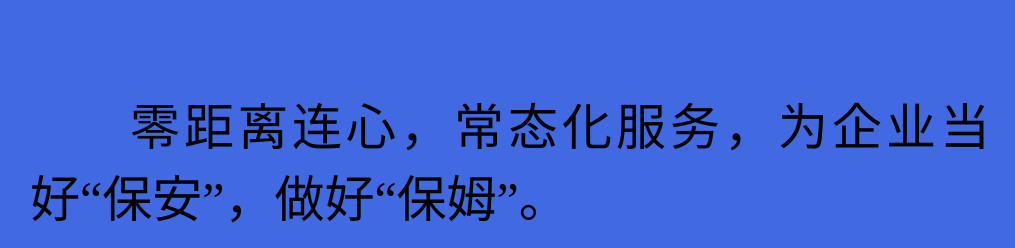
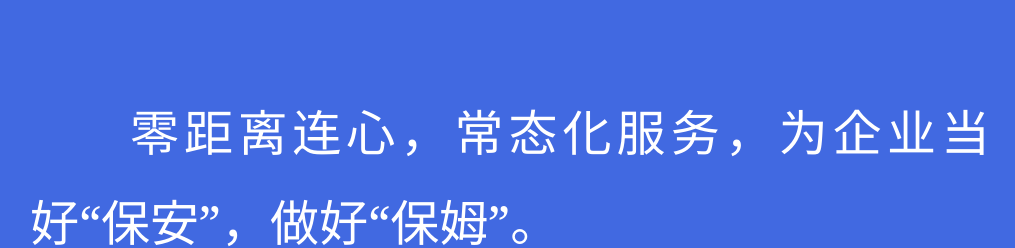
Before and after one commit to pattyforu811/zhihuiCityORCode, a plain HTML site: page index.html in a window 1280 px wide. Shown: the part 563-811 px from the top of the page, without its empty margins (130-1145 px from the left). Drawn offline with Linux system fonts and the light colour scheme.

Commit message:
Update index.html

```diff
--- a/index.html
+++ b/index.html
@@ -90,6 +90,10 @@
 			text-align: justify;
 			text-indent: 100px;
 			font-size: 50px;
+			color:white;
+			/* font-family: "microsoft yahei"; */
+			/* font-family: Arial,Helvetica,sans-serif; */
+			font: 49px/90px Georgia, "Times New Roman", Times, serif;
 		}
 
 		#logo {
```
